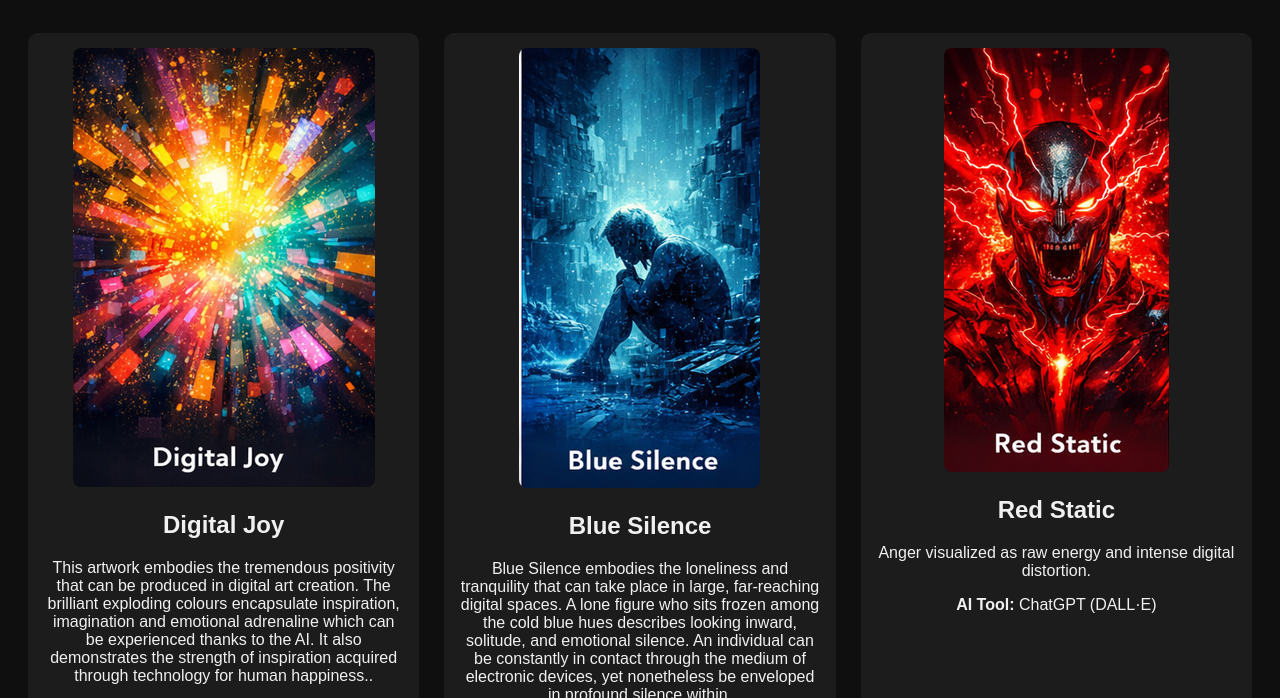
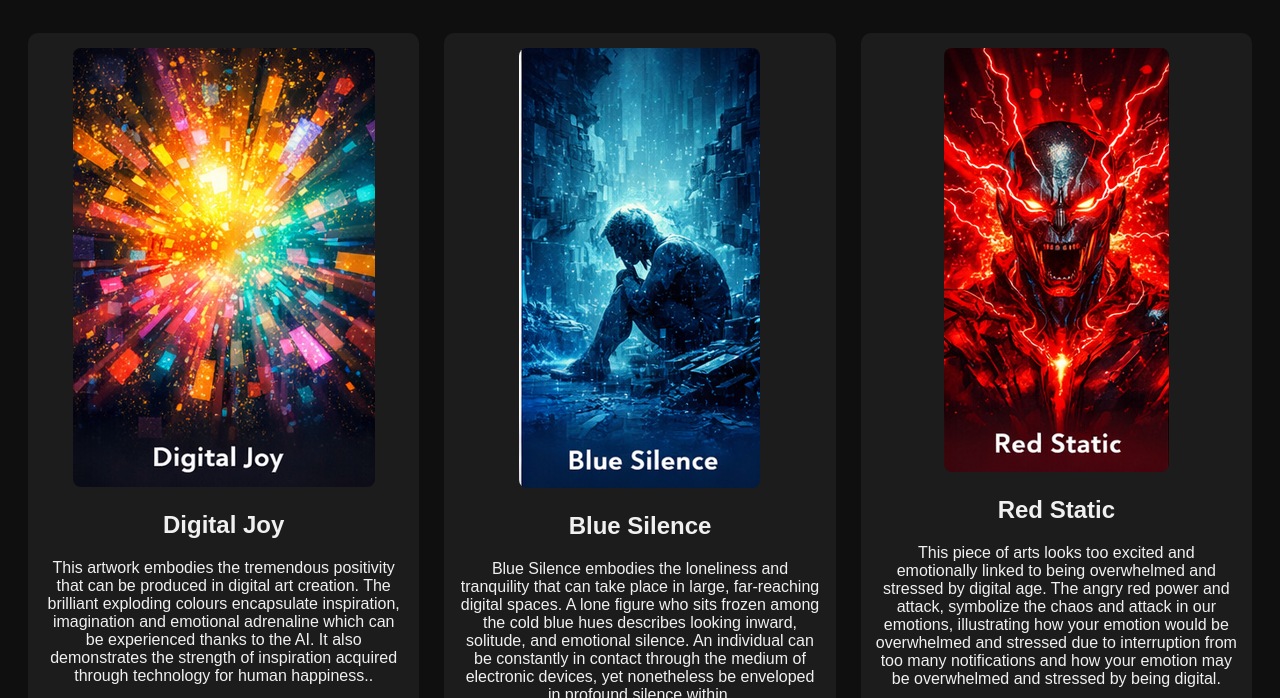
Before and after one commit to bonezone0707/Using-AI-Images-to-create-an-Art-Museum, a plain HTML site: page AI Art Museum/index (2).html in a window 1280 px wide. Shown: the part 99-797 px from the top of the page. Drawn offline with Linux system fonts and the light colour scheme.

Commit message:
Update index (2).html

```diff
--- a/AI Art Museum/index (2).html
+++ b/AI Art Museum/index (2).html
@@ -54,7 +54,7 @@ img {
 <div class="art">
 <img src="rage.png">
 <h2>Red Static</h2>
-<p>Anger visualized as raw energy and intense digital distortion.</p>
+<p>This piece of arts looks too excited and emotionally linked to being overwhelmed and stressed by digital age. The angry red power and attack, symbolize the chaos and attack in our emotions, illustrating how your emotion would be overwhelmed and stressed due to interruption from too many notifications and how your emotion may be overwhelmed and stressed by being digital.</p>
 <p><strong>AI Tool:</strong> ChatGPT (DALL·E)</p>
 </div>
 
```
